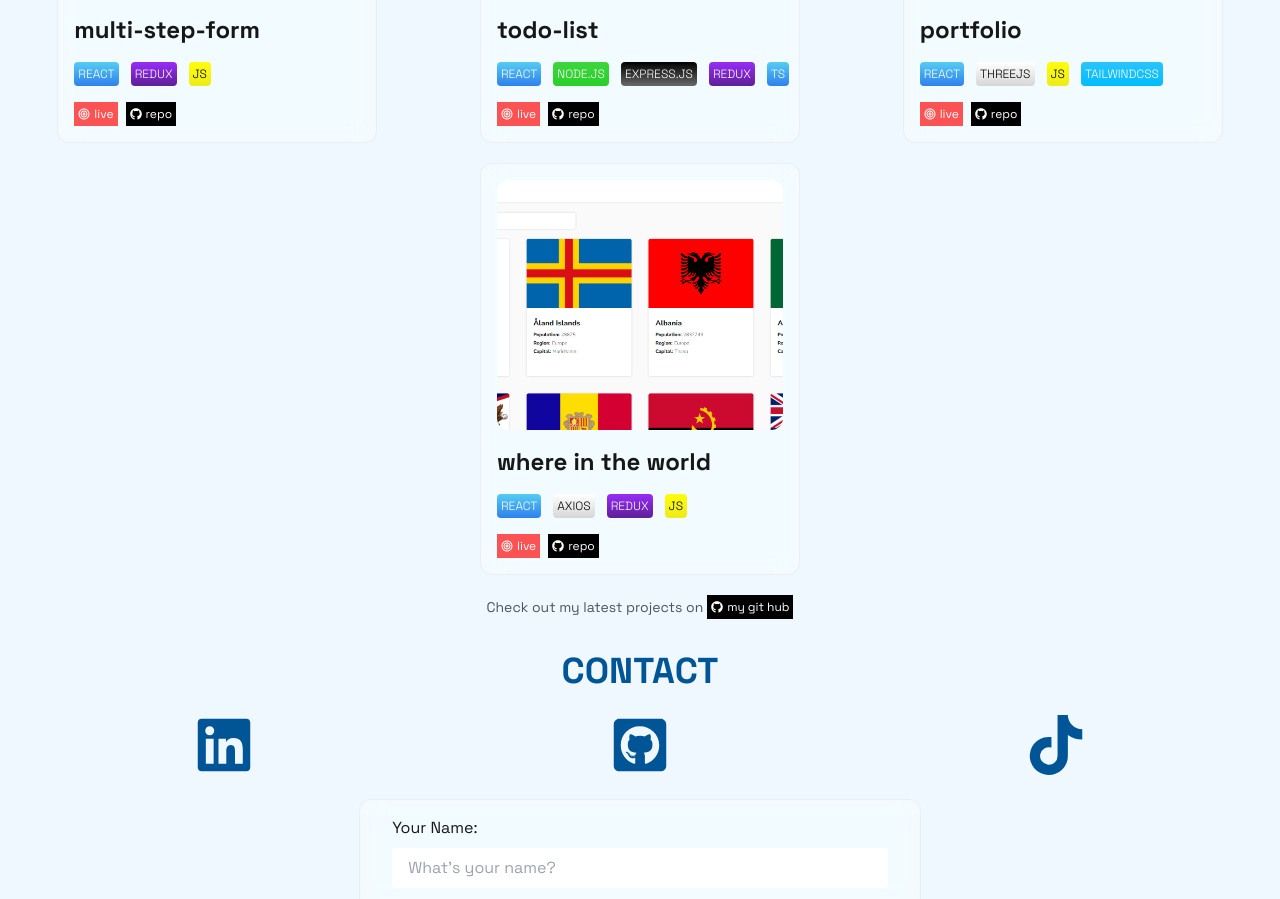
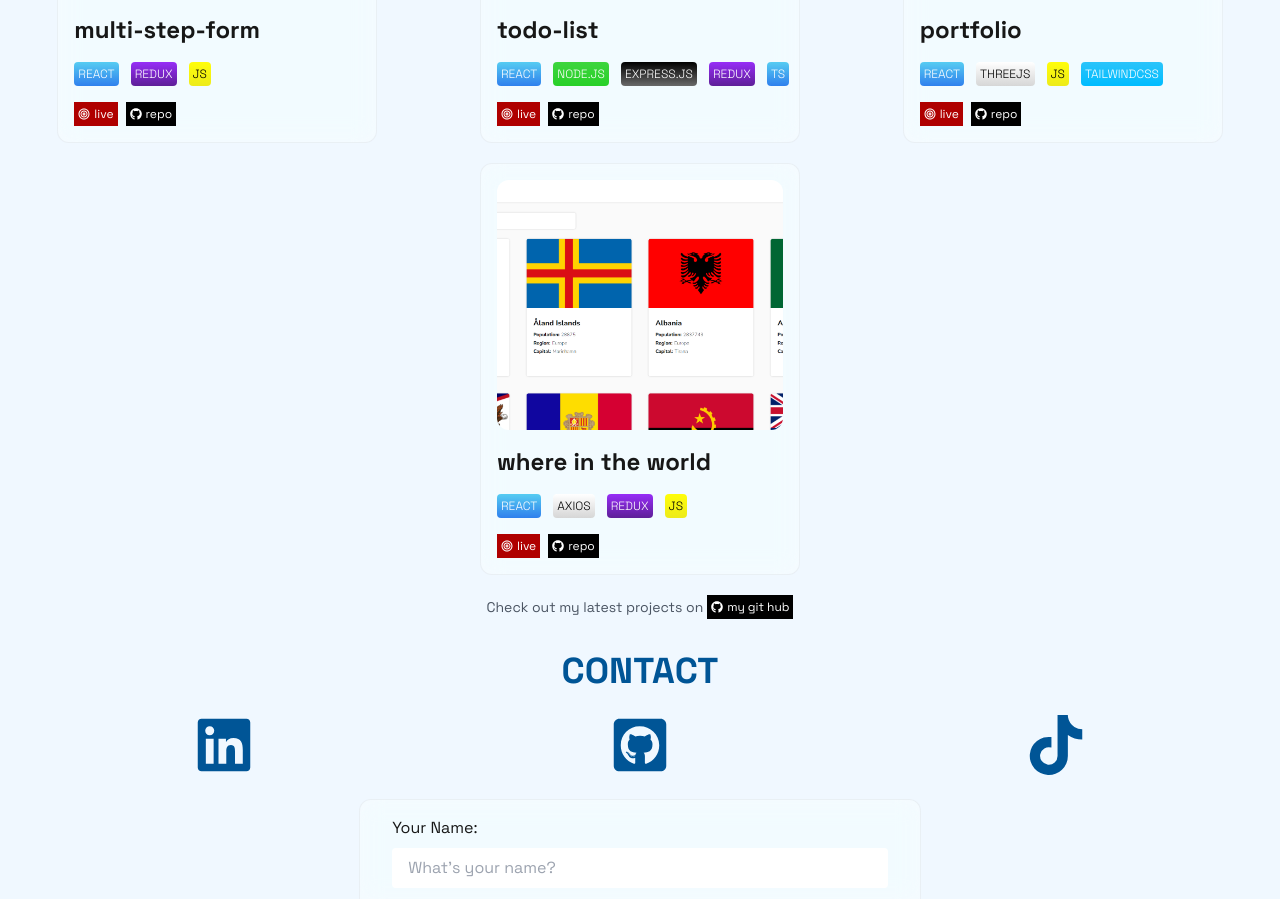
Before and after one commit to moohilmy/official-portfolio, a Next.js app in the folder my-app/: page / in a window 1280 px wide. Shown: the part 1403-2302 px from the top of the page. Built offline with nearby package versions, Linux system fonts and the light colour scheme.

Commit message:
fix live-now  css

```diff
--- a/my-app/app/globals.css
+++ b/my-app/app/globals.css
@@ -2,45 +2,42 @@
 @tailwind components;
 @tailwind utilities;
 
-ul{
+ul {
   list-style-type: none;
-
 }
 :root {
-  --background: #F0F8FF;
+  --background: #f0f8ff;
   --foreground: #171717;
-  --primary-color: #1E73BE;
+  --primary-color: #1e73be;
   --secondary-color: #005596;
-
 }
-*{
+* {
   box-sizing: border-box;
   margin: 0;
   padding: 0;
 }
-.glassEffect{
+.glassEffect {
   backdrop-filter: blur(0px) saturate(100%);
   -webkit-backdrop-filter: blur(0px) saturate(100%);
   background-color: rgba(209, 213, 219, 0.23);
 }
-.live-now{
+.live-now {
   background-color: #ff0000;
-  animation: live-now 2s  infinite;
-  -webkit-animation: live-now 2s  infinite;
+  animation: live-now 2s infinite;
+  -webkit-animation: live-now 2s infinite;
 }
-@keyframes live-now{
-  0%{
-      opacity: 65%;
+@keyframes live-now {
+  0% {
+    background-color: #a90000;
   }
-  50%{
-      opacity: 100%;
+  50% {
+    background-color: #ff0000;
   }
-  100%{
-      opacity: 65%;
+  100% {
+    background-color: #a90000;
   }
 }
 body {
   color: var(--foreground);
   background: var(--background);
-
 }
```
